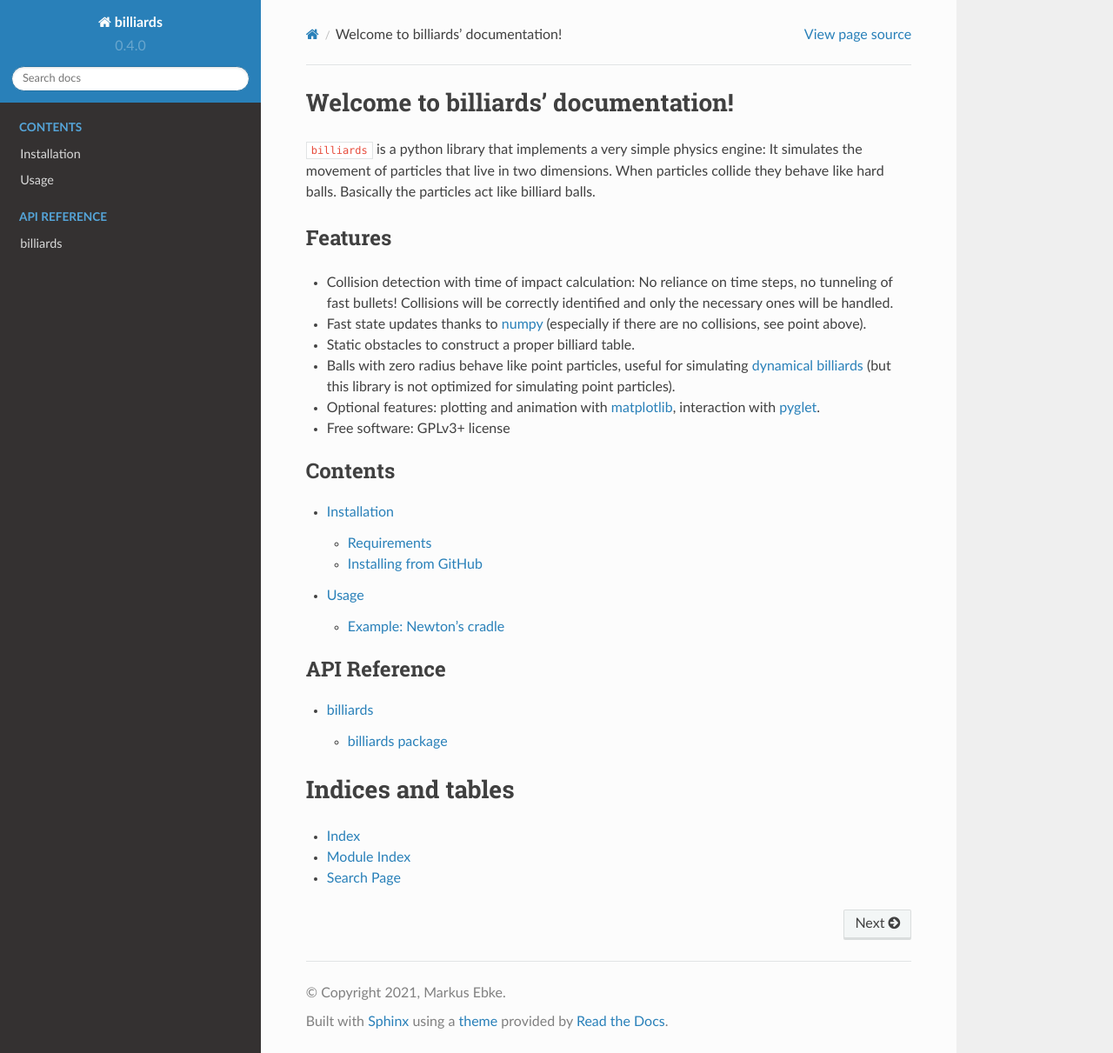
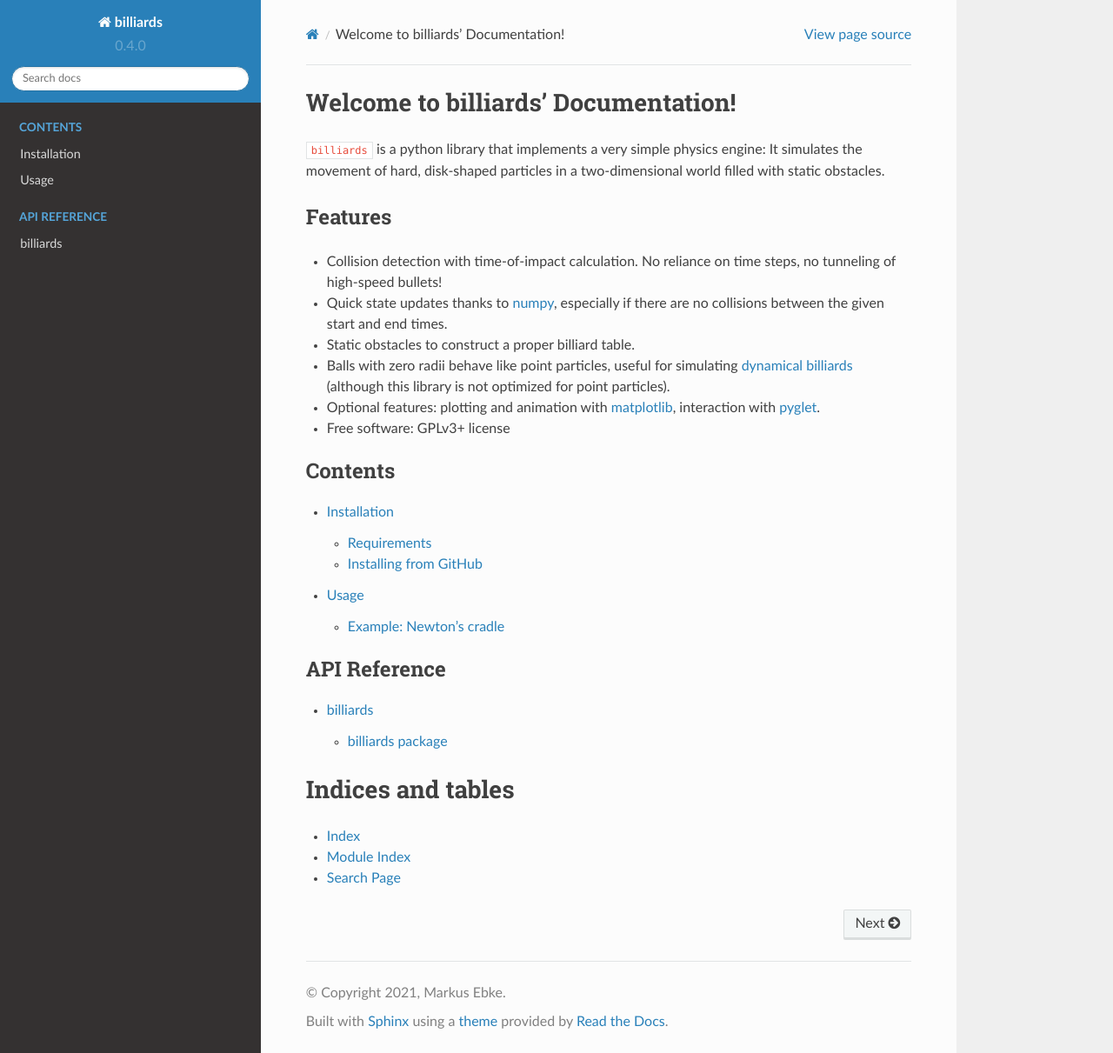
Before and after one commit to markus-ebke/python-billiards, a Sphinx documentation site: the page built from docs/index.rst, in a window 1280 px wide and 1211 px high. Shown: the whole window at 87% size. Built offline with Sphinx 7.4.7 and the Read the Docs theme 2.0.0, drawn with Linux system fonts in a browser that asks for light colours.

Commit message:
Update packages, rewrite documentation
- Removed support for Python 3.6 (reached end of life), add Python 3.10 (see
tox.ini, setup.cfg)
- Ran pre-commit autoupdate and exclude svg from trailing-whitespace check
- Explicit python version in pipfile (otherwise $ pipenv check would complain)
- Rewrote CONTRIBUTING.md and some smaller parts in README.md

```diff
--- a/docs/index.rst
+++ b/docs/index.rst
@@ -1,28 +1,23 @@
-.. billiards documentation master file, created by
-   sphinx-quickstart on Thu Sep 12 16:39:16 2019.
-   You can adapt this file completely to your liking, but it should at least
-   contain the root `toctree` directive.
-
-Welcome to billiards' documentation!
+Welcome to billiards' Documentation!
 ====================================
 
 ``billiards`` is a python library that implements a very simple physics engine:
-It simulates the movement of particles that live in two dimensions.
-When particles collide they behave like hard balls.
-Basically the particles act like billiard balls.
+It simulates the movement of hard, disk-shaped particles in a
+two-dimensional world filled with static obstacles.
+
 
 
 Features
 --------
-* Collision detection with time of impact calculation: No reliance on time
-  steps, no tunneling of fast bullets! Collisions will be correctly identified
-  and only the necessary ones will be handled.
-* Fast state updates thanks to `numpy <https://numpy.org/>`_ (especially if
-  there are no collisions, see point above).
+
+* Collision detection with time-of-impact calculation. No reliance on time
+  steps, no tunneling of high-speed bullets!
+* Quick state updates thanks to `numpy <https://numpy.org/>`_, especially if
+  there are no collisions between the given start and end times.
 * Static obstacles to construct a proper billiard table.
-* Balls with zero radius behave like point particles, useful for simulating
+* Balls with zero radii behave like point particles, useful for simulating
   `dynamical billiards <https://en.wikipedia.org/wiki/Dynamical_billiards>`_
-  (but this library is not optimized for simulating point particles).
+  (although this library is not optimized for point particles).
 * Optional features: plotting and animation with
   `matplotlib <https://matplotlib.org/>`_, interaction with
   `pyglet <http://pyglet.org/>`_.
@@ -43,6 +38,7 @@ Features
 
    api_reference/modules
 
+
 Indices and tables
 ==================
 
--- a/docs/installation.rst
+++ b/docs/installation.rst
@@ -5,19 +5,18 @@ Requirements
 ------------
 
 ``billiards`` depends on ``numpy`` (it will be installed automatically).
-The ``matplotlib`` package is used to make visualizations, but this feature is
-an extra.
+The ``matplotlib`` and ``pyglet`` packages are used to make visualizations, but
+this feature is an extra.
 
 If you want to install these packages manually, you can use::
 
-    $ pip install numpy
-    $ pip install matplotlib
+    $ pip install numpy matplotlib pyglet
 
 
 Installing from GitHub
 ----------------------
 
-At the command line, installing all extras::
+Clone from git, then install::
 
     $ git clone https://github.com/markus-ebke/python-billiards.git
     $ pip install .[visualize]
--- a/setup.cfg
+++ b/setup.cfg
@@ -40,10 +40,10 @@ classifiers =
     Programming Language :: Python
     Programming Language :: Python :: 3
     Programming Language :: Python :: 3 :: Only
-    Programming Language :: Python :: 3.6
     Programming Language :: Python :: 3.7
     Programming Language :: Python :: 3.8
     Programming Language :: Python :: 3.9
+    Programming Language :: Python :: 3.10
     Programming Language :: Python :: Implementation :: CPython
 
     # topic
@@ -57,7 +57,7 @@ classifiers =
 package_dir =
     =src
 packages = find:
-python_requires = >=3.5
+python_requires = >=3.7
 install_requires =
     numpy
 setup_requires =
```
Also changed, not shown: CONTRIBUTING.md (+130 -136 lines), Notes.md (+4 -3 lines), README.md (+23 -23 lines), .pre-commit-config.yaml, docs/usage.rst (line endings or trailing spaces), 3 other files.
